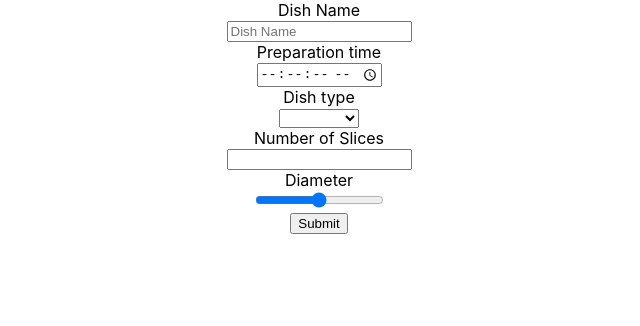
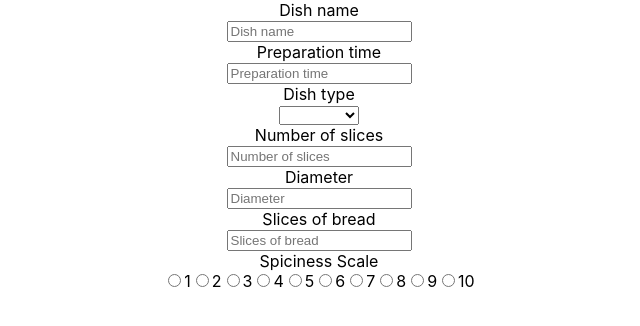
Before and after one commit to aleksandergorecki80/OrderingDishesForm, a React (Create React App) app: page / in a window 1280 px wide. Shown: the top 326 px of the page, without its empty margins (321-961 px from the left). Built offline with nearby package versions, Linux system fonts and the light colour scheme.

Commit message:
Form connected to redux state

```diff
--- a/src/App.js
+++ b/src/App.js
@@ -5,13 +5,13 @@ import { Provider } from 'react-redux';
 import store from './store';
 
 // Components
-import OrderForm from './components/OrderForm';
+import Order from './components/Order';
 
 function App() {
   return (
     <Provider store={store}>
       <div className="App">
-        <OrderForm />
+        <Order />
       </div>
     </Provider>
   );
--- /dev/null
+++ b/src/components/Order.js
@@ -0,0 +1,20 @@
+import React, { Fragment } from 'react';
+import PropTypes from 'prop-types';
+import OrderForm from './OrderForm';
+
+const Order = props => {
+    const submit = (values) => {
+        console.log(values)
+    }
+    return (
+        <Fragment>
+            <OrderForm onSubmit={submit}/>
+        </Fragment>
+    );
+};
+
+Order.propTypes = {
+
+};
+
+export default Order;
--- a/src/components/OrderForm.js
+++ b/src/components/OrderForm.js
@@ -1,97 +1,57 @@
 import React, { Fragment } from 'react';
-import { Field, reduxForm } from 'redux-form';
+import { connect } from 'react-redux';
+import { Field, reduxForm, formValueSelector } from 'redux-form';
 
-let OrderForm = (props) => {
-  const { handleSubmit } = props;
-  const dish = 'pizza';  // Change this later for state
-
-  // Pizza Extra Fields
-  const numberOfSlicesAndDiameter = (
-    <Fragment>
+const renderField = ({
+  input,
+  label,
+  type,
+  meta: { touched, error, warning },
+}) => (
   <div>
-        <label htmlFor="no_of_slices ">Number of Slices</label>
+    <label>{label}</label>
     <div>
-          <Field name="no_of_slices " component="input" type="number" />
-        </div>
-      </div>
-      <div>
-        <label htmlFor="diameter">Diameter</label>
-        <div>
-          <Field
-            name="diameter"
-            component="input"
-            type="range"
-            min="20"
-            max="50"
-            value="50"
-            step="5"
-          />
-        </div>
-      </div>
-    </Fragment>
-  );
-
-  // Soup extra fields
-  const spicinessScale = (
-    <div>
-      <label>Spiciness Scale</label>
-      <div>
-      <label><Field name="spiciness_scale" component="input" type="radio" value="1"/>1</label>
-      <label><Field name="spiciness_scale" component="input" type="radio" value="2"/>2</label>
-      <label><Field name="spiciness_scale" component="input" type="radio" value="3"/>3</label>
-      <label><Field name="spiciness_scale" component="input" type="radio" value="4"/>4</label>
-      <label><Field name="spiciness_scale" component="input" type="radio" value="5"/>5</label>
-      <label><Field name="spiciness_scale" component="input" type="radio" value="6"/>6</label>
-      <label><Field name="spiciness_scale" component="input" type="radio" value="7"/>7</label>
-      <label><Field name="spiciness_scale" component="input" type="radio" value="8"/>8</label>
-      <label><Field name="spiciness_scale" component="input" type="radio" value="9"/>9</label>
-      <label><Field name="spiciness_scale" component="input" type="radio" value="10"/>10</label>
+      <input {...input} placeholder={label} type={type} />
+      {touched &&
+        ((error && <span>{error}</span>) ||
+          (warning && <span>{warning}</span>))}
     </div>
   </div>
 );
 
-  // Sandwich extra fields
-  const slicesOfBread = (
-    <div>
-      <label htmlFor="slices_of_bread ">Slices of bread</label>
-      <div>
-        <Field
-          name="slices_of_bread "
-          type="number"
-          component="input"
-          min="1"
-          max="10"
-          value="10"
-        />
-      </div>
-    </div>
+const OrderFormFunction = ({
+  handleSubmit,
+  name,
+  preparation_time,
+  type,
+  no_of_slices,
+  diameter,
+  spiciness_scale,
+  slices_of_bread,
+}) => {
+  console.log(
+    name,
+    preparation_time,
+    type,
+    no_of_slices,
+    diameter,
+    spiciness_scale,
+    slices_of_bread
   );
-
   return (
     <form onSubmit={handleSubmit}>
-      <div>
-        <label htmlFor="name">Dish Name</label>
-        <div>
       <Field
         name="name"
-            component="input"
         type="text"
-            placeholder="Dish Name"
+        component={renderField}
+        label="Dish name"
       />
-        </div>
-      </div>
-      <div>
-        <label htmlFor="preparation_time">Preparation time </label>
-        <div>
-          <input
-            type="time"
+      <Field
         name="preparation_time"
-            step="1"
-            min="00:00:00"
-            max="20:00:00"
-            ></input>
-        </div>
-      </div>
+        type="number"
+        component={renderField}
+        label="Preparation time"
+      />
       <div>
         <label>Dish type</label>
         <div>
@@ -103,19 +63,166 @@ let OrderForm = (props) => {
           </Field>
         </div>
       </div>
+      <Field
+        name="no_of_slices"
+        type="number"
+        component={renderField}
+        label="Number of slices"
+        min="4"
+        max="10"
+      />
+      <Field
+        name="diameter"
+        type="diameter"
+        component={renderField}
+        label="Diameter"
+        min="20"
+        max="50"
+        step="5"
+      />
+      <Field
+        name="slices_of_bread"
+        type="number"
+        component={renderField}
+        label="Slices of bread"
+        min="1"
+        max="10"
+        value="10"
+      />
       <div>
-        {(dish === 'pizza' && numberOfSlicesAndDiameter) ||
-          (dish === 'soup' && spicinessScale) ||
-          (dish === 'sandwich' && slicesOfBread)}
+        <label>Spiciness Scale</label>
+        <div>
+          <label>
+            <Field
+              name="spiciness_scale"
+              component="input"
+              type="radio"
+              value="1"
+            />
+            1
+          </label>
+          <label>
+            <Field
+              name="spiciness_scale"
+              component="input"
+              type="radio"
+              value="2"
+            />
+            2
+          </label>
+          <label>
+            <Field
+              name="spiciness_scale"
+              component="input"
+              type="radio"
+              value="3"
+            />
+            3
+          </label>
+          <label>
+            <Field
+              name="spiciness_scale"
+              component="input"
+              type="radio"
+              value="4"
+            />
+            4
+          </label>
+          <label>
+            <Field
+              name="spiciness_scale"
+              component="input"
+              type="radio"
+              value="5"
+            />
+            5
+          </label>
+          <label>
+            <Field
+              name="spiciness_scale"
+              component="input"
+              type="radio"
+              value="6"
+            />
+            6
+          </label>
+          <label>
+            <Field
+              name="spiciness_scale"
+              component="input"
+              type="radio"
+              value="7"
+            />
+            7
+          </label>
+          <label>
+            <Field
+              name="spiciness_scale"
+              component="input"
+              type="radio"
+              value="8"
+            />
+            8
+          </label>
+          <label>
+            <Field
+              name="spiciness_scale"
+              component="input"
+              type="radio"
+              value="9"
+            />
+            9
+          </label>
+          <label>
+            <Field
+              name="spiciness_scale"
+              component="input"
+              type="radio"
+              value="10"
+            />
+            10
+          </label>
         </div>
-      <button type="submit">Submit</button>
+      </div>
     </form>
   );
 };
 
-OrderForm = reduxForm({
+const ReduxOrderForm = reduxForm({
   // a unique name for the form
-  form: 'order',
-})(OrderForm);
+  form: 'orderForm',
+})(OrderFormFunction);
+
+const selector = formValueSelector('orderForm');
+
+const OrderForm = connect((state) => {
+  const {
+    name,
+    preparation_time,
+    type,
+    no_of_slices,
+    diameter,
+    spiciness_scale,
+    slices_of_bread,
+  } = selector(
+    state,
+    'name',
+    'type',
+    'preparation_time',
+    'no_of_slices',
+    'diameter',
+    'spiciness_scale',
+    'slices_of_bread'
+  );
+  return {
+    name,
+    preparation_time,
+    type,
+    no_of_slices,
+    diameter,
+    spiciness_scale,
+    slices_of_bread,
+  };
+})(ReduxOrderForm);
 
 export default OrderForm;
```
Lines whose indentation alone changed are shown as unchanged.
